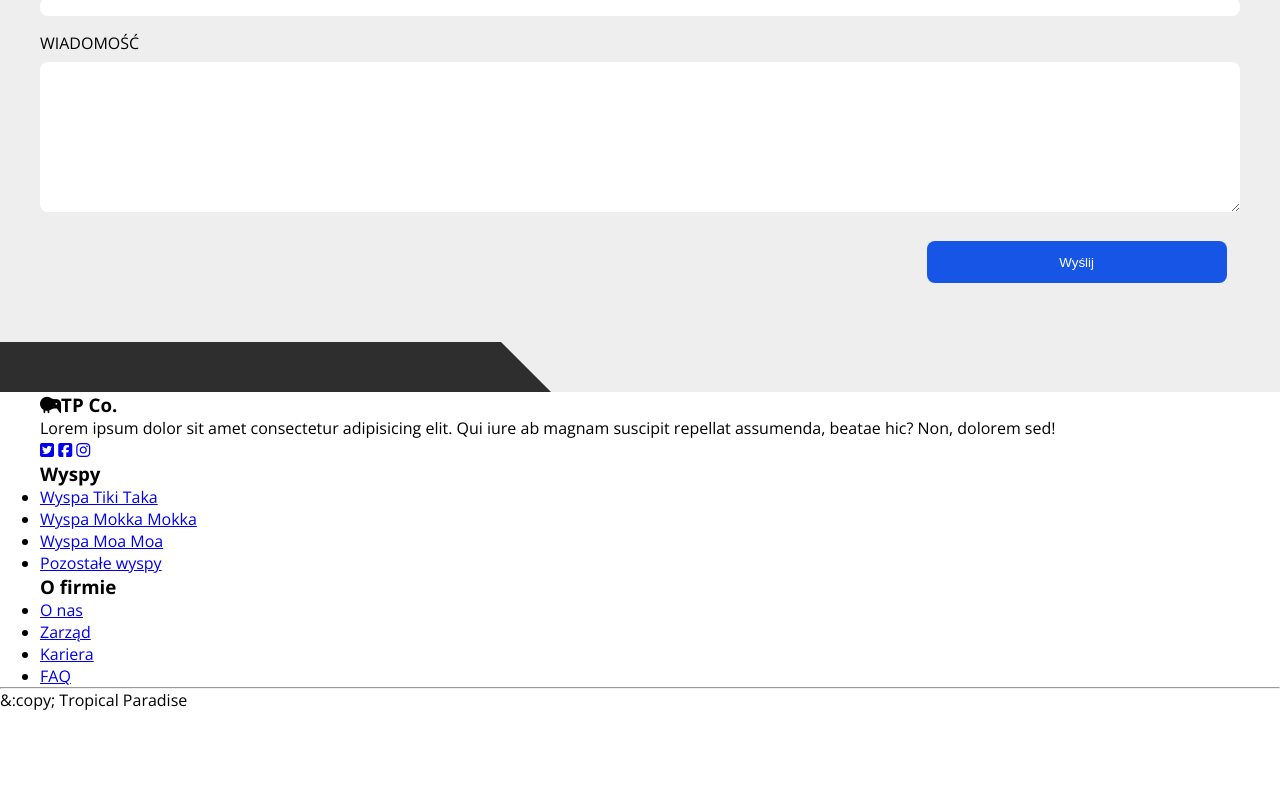
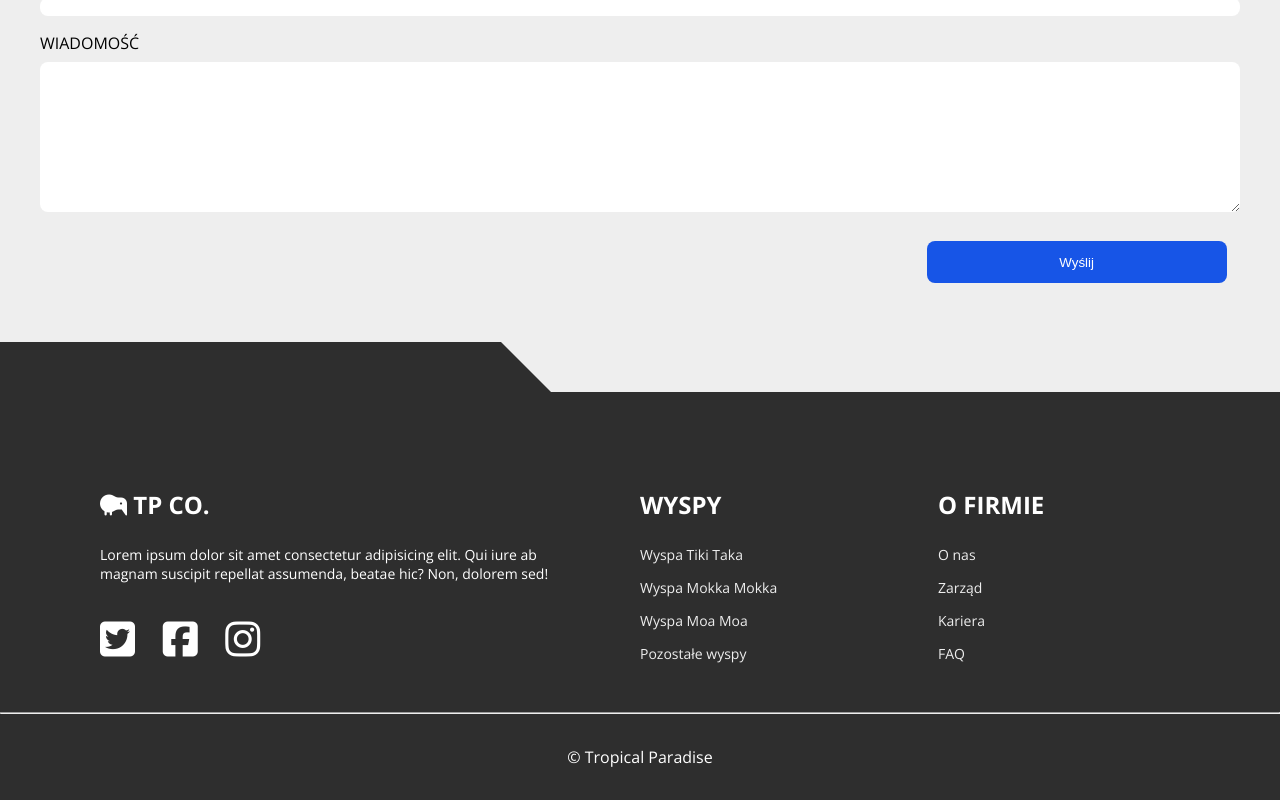
Before and after one commit to Seb989-ux/tropicalParadise, a plain HTML site: page index.html in a window 1280 px wide. Shown: the part 5358-6158 px from the top of the page. Before the commit the page ends 6069 px from the top, so only its background shows below. Drawn offline with nearby package versions, Linux system fonts and the light colour scheme.

Commit message:
added footer in html and style

```diff
--- a/index.html
+++ b/index.html
@@ -242,14 +242,11 @@
             </div>
         </section>
     </main>
-
     <footer class="footer">
-
         <div class="wrapper">
-
             <div class="footer__boxes">
                 <div class="footer__box">
-                    <h3 class="footer__box-title"> <i class="fas fa-kiwi-bird"></i>TP Co.</h3>
+                    <h3 class="footer__box-title"> <i class="fas fa-kiwi-bird"></i> TP Co.</h3>
                     <p>Lorem ipsum dolor sit amet consectetur adipisicing elit. Qui iure ab magnam suscipit repellat
                         assumenda, beatae hic? Non, dolorem sed!</p>
                     <div class="footer__box-social">
@@ -258,8 +255,6 @@
                         <a href="#" class="footer__box-link"><i class="fab fa-instagram"></i></a>
                     </div>
                 </div>
-            </div>
-
                 <div class="footer__box footer__box-desktop">
                     <h3 class="footer__box-title">Wyspy</h3>
                     <ul class="footer__box-list">
@@ -278,11 +273,10 @@
                         <li class="footer__box-list-item"><a href="#">FAQ</a></li>
                     </ul>
                 </div>
-
+            </div>
         </div>
         <hr>
-        <p class="footer__bottom-text">&:copy; <span class="footer__year"></span>Tropical Paradise</p>
-
+        <p class="footer__bottom-text">&copy; <span class="footer__year"></span>Tropical Paradise</p>
     </footer>
 
     <script type="text/javascript" src="http://code.jquery.com/jquery-1.11.0.min.js"></script>
--- a/sass/main.scss
+++ b/sass/main.scss
@@ -18,7 +18,9 @@ body {
 	font-size: 1.6rem;
 }
 
-// nav
+// //////////////
+// Nav
+// //////////////
 
 .burger-btn {
 	position: fixed;
@@ -129,7 +131,9 @@ body {
 	animation: navItemsAnimation 1s both;
 }
 
-// header
+// //////////////
+// Header
+// //////////////
 
 .header {
 	position: relative;
@@ -172,8 +176,10 @@ body {
 	}
 }
 
+// //////////////
 // Main
 // Dream section
+// //////////////
 
 .dreams {
 	&__box {
@@ -195,8 +201,10 @@ body {
 		font-size: 1.4rem;
 	}
 }
+// //////////////
+// Hero
+// //////////////
 
-// hero
 .hero-img {
 	position: relative;
 	padding: 10em 2em;
@@ -216,7 +224,9 @@ body {
 	}
 }
 
-// Islands
+// //////////////
+// Islands section
+// //////////////
 
 .islands {
 	&__card {
@@ -332,7 +342,9 @@ body {
 	}
 }
 
+// //////////////
 // Offers section
+// //////////////
 
 .offers {
 	position: relative;
@@ -394,7 +406,9 @@ body {
 	}
 }
 
+// //////////////
 // Reviews section
+// //////////////
 
 @media (max-width: 767px) {
 	.reviews.section-padding {
@@ -436,7 +450,9 @@ body {
 	}
 }
 
-// Contact
+// //////////////
+// Contact section
+// //////////////
 
 .contact {
 	position: relative;
@@ -488,7 +504,61 @@ body {
 	}
 }
 
+// //////////////
+// Footer
+// //////////////
+
+.footer {
+	color: $pure-white;
+	background-color: $dark;
+
+	.wrapper {
+		padding: 6em 2em 2em;
+	}
+
+	&__box {
+		font-size: 1.4rem;
+
+		&-desktop {
+			display: none;
+		}
+
+		&-title {
+			margin-bottom: 1em;
+			font-size: 3rem;
+			text-transform: uppercase;
+		}
+
+		&-social {
+			margin: 2em 0 1em;
+		}
+
+		&-link {
+			padding: 0 0.3em;
+			color: $pure-white;
+			font-size: 4rem;
+			text-decoration: none;
+			transition: color 0.3s;
+
+			&:first-child {
+				padding-left: 0;
+			}
+
+			&:hover {
+				color: $light-white;
+			}
+		}
+	}
+
+	&__bottom-text {
+		padding: 2em;
+		text-align: center;
+	}
+}
+
+// //////////////
 // Media
+// //////////////
 
 @media (min-width: 576px) {
 	.dreams {
@@ -603,6 +673,43 @@ body {
 			width: 45%;
 		}
 	}
+
+	.footer {
+		&__boxes {
+			display: flex;
+			justify-content: space-between;
+		}
+
+		&__box-desktop {
+			display: block;
+		}
+
+		&__box {
+			margin: 0 2em;
+			width: 25%;
+
+			&:first-child {
+				width: 50%;
+			}
+
+			&-title {
+				font-size: 2.4rem;
+			}
+
+			&-list {
+				list-style: none;
+
+				&-item {
+					margin-bottom: 1em;
+
+					a {
+						color: $light-white;
+						text-decoration: none;
+					}
+				}
+			}
+		}
+	}
 }
 
 @media (min-width: 992px) {
```
Also changed, not shown: css/main.css, 1 other file. Lines whose indentation alone changed are shown as unchanged.
